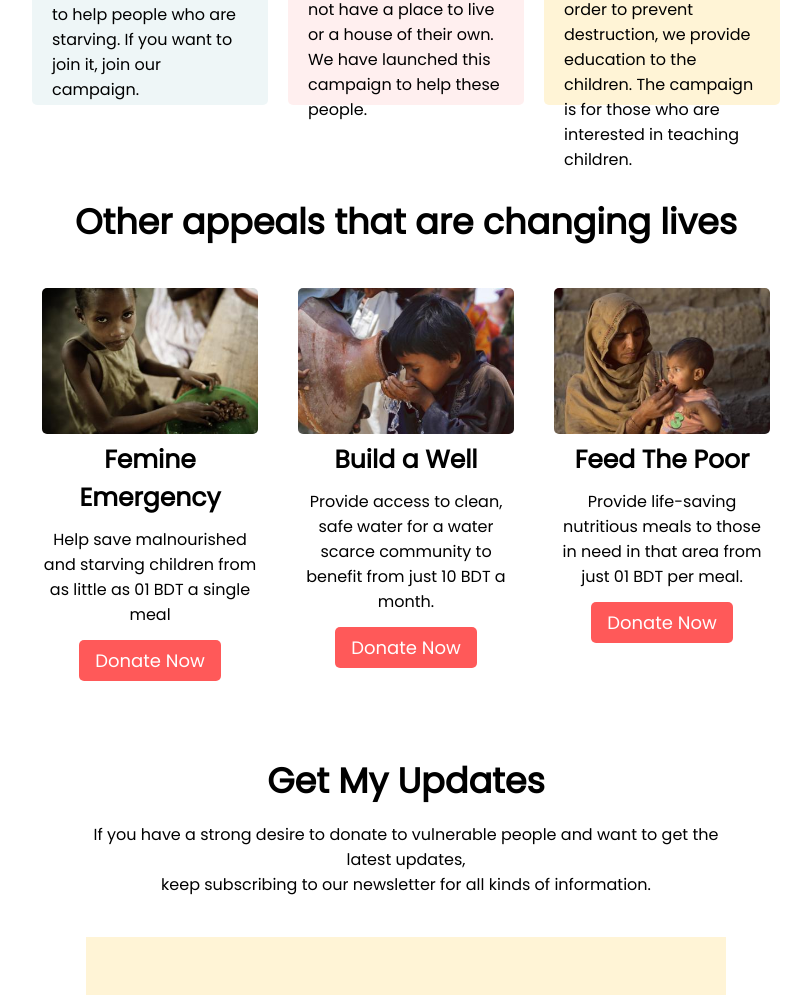
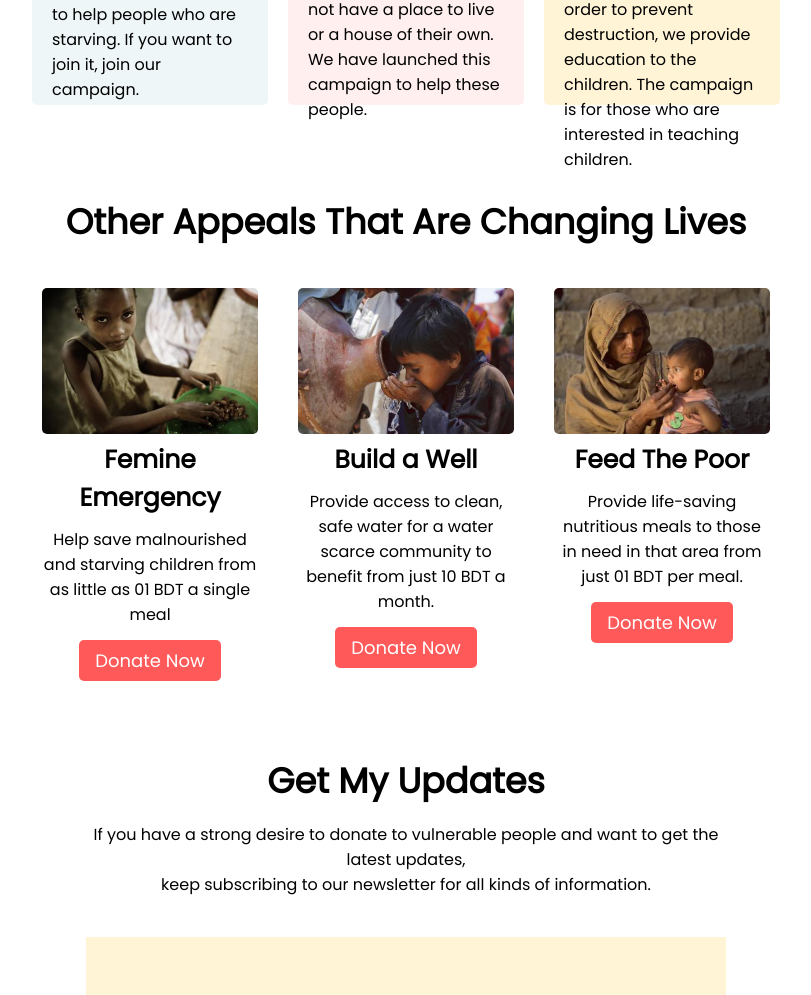
Before and after one commit to sadikware/donate-today, a plain HTML site: page index.html in a window 1280 px wide. Shown: the part 1675-2670 px from the top of the page, without its empty margins (234-1045 px from the left). Drawn offline with Linux system fonts and the light colour scheme.

Commit message:
donate-now section titlecase changed

```diff
--- a/index.html
+++ b/index.html
@@ -95,7 +95,7 @@
     </section>
 
     <section class="donate-now-section">
-      <h2>Other appeals that are changing lives</h2>
+      <h2>Other Appeals That Are Changing Lives</h2>
       <div class="donate-now">
         <div class="donate-now-card">
           <img src="./images/donate-now-1.jpg" alt="" />
```
